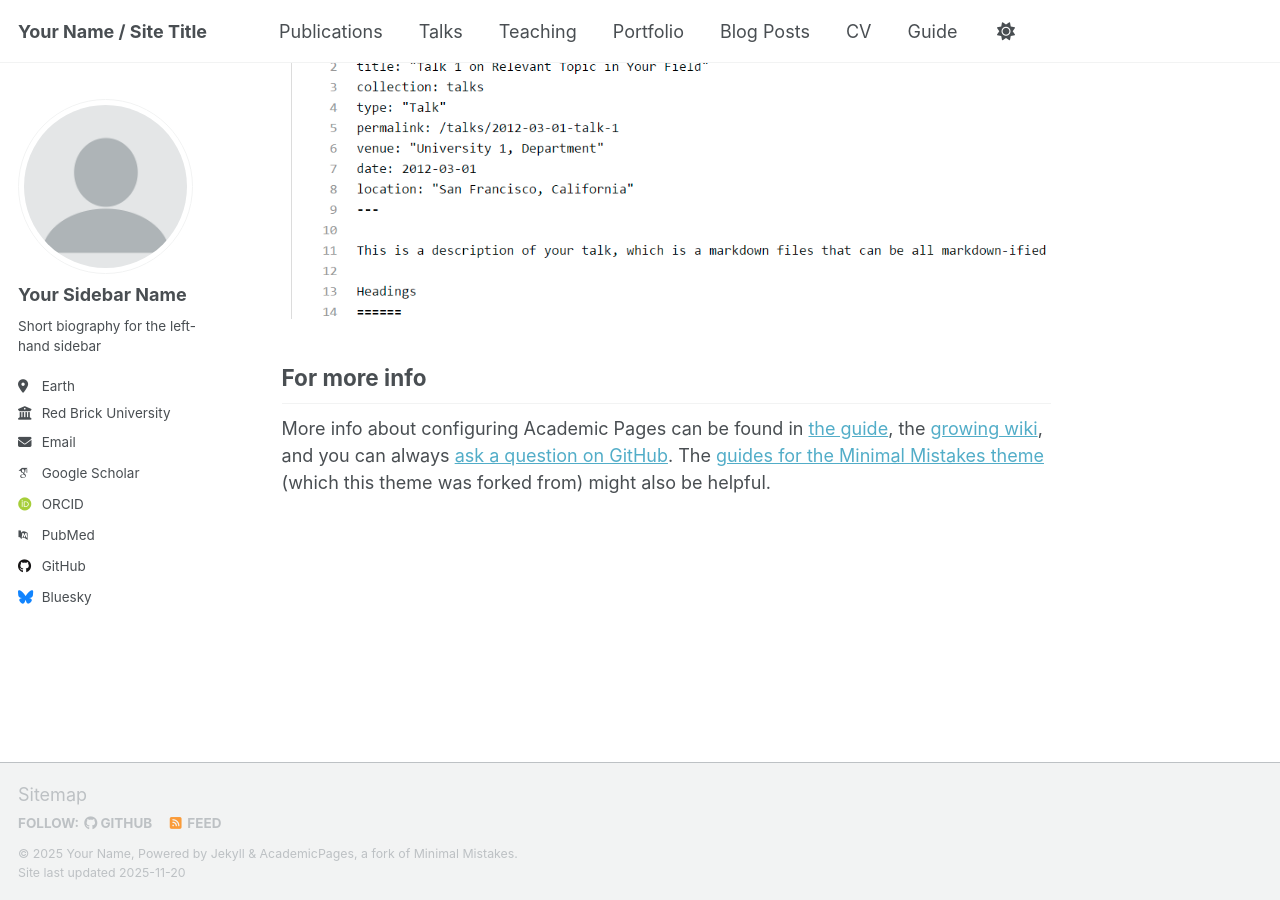
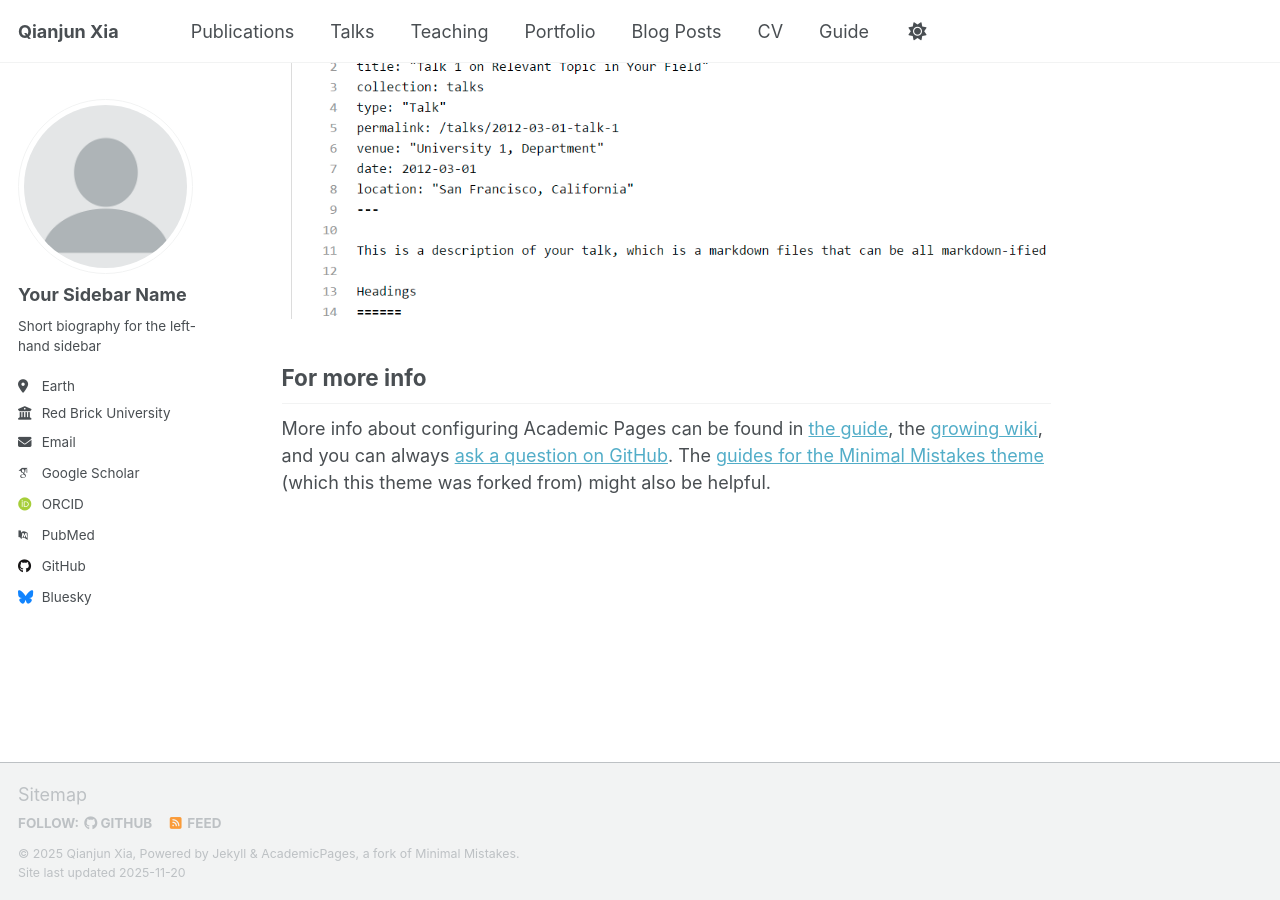
Before and after one commit to Qianjun-Xia/Qianjun-Xia.github.io, a Jekyll site: the page built from _pages/about.md, in a window 1280 px wide and 900 px high, scrolled down 2880 px. Built offline with Jekyll 4.4.1, drawn with Linux system fonts in a browser that asks for light colours; some web fonts are replaced; a script that is not in the unit is left out.

Commit message:
some changes

```diff
--- a/_config.yml
+++ b/_config.yml
@@ -9,14 +9,14 @@
 # Basic Site Settings
 locale                   : "en-US"
 site_theme               : "default" # Currently available options are "default", "air"
-title                    : "Your Name / Site Title"
+title                    : "Qianjun Xia"
 title_separator          : "-"
-name                     : &name "Your Name"
-description              : &description "Your Name's academic portfolio"   # Update this with a general description of your site, this is the default if not overridden by a page
-url                      : https://academicpages.github.io # The base hostname & protocol for your site e.g. "https://[your GitHub username].github.io",
+name                     : &name "Qianjun Xia"
+description              : &description "Research in Robotics, Computer Vision"   # Update this with a general description of your site, this is the default if not overridden by a page
+url                      : https://Qianjun-Xia.github.io # The base hostname & protocol for your site e.g. "https://[your GitHub username].github.io",
                                                            # or if you already have some other page hosted on Github then use "https://[your GitHub username].github.io/[Your Repo Name]"
 baseurl                  : "" # the subpath of your site, e.g. "/blog"
-repository               : "academicpages/academicpages.github.io"
+repository               : "Qianjun-Xia/Qianjun-Xia.github.io"
 
 # Site Author - The following control what appear as part of the author content on the side bar.
 #               If a field is blank the icon and link will not appear, otherwise it will be shown.
```
